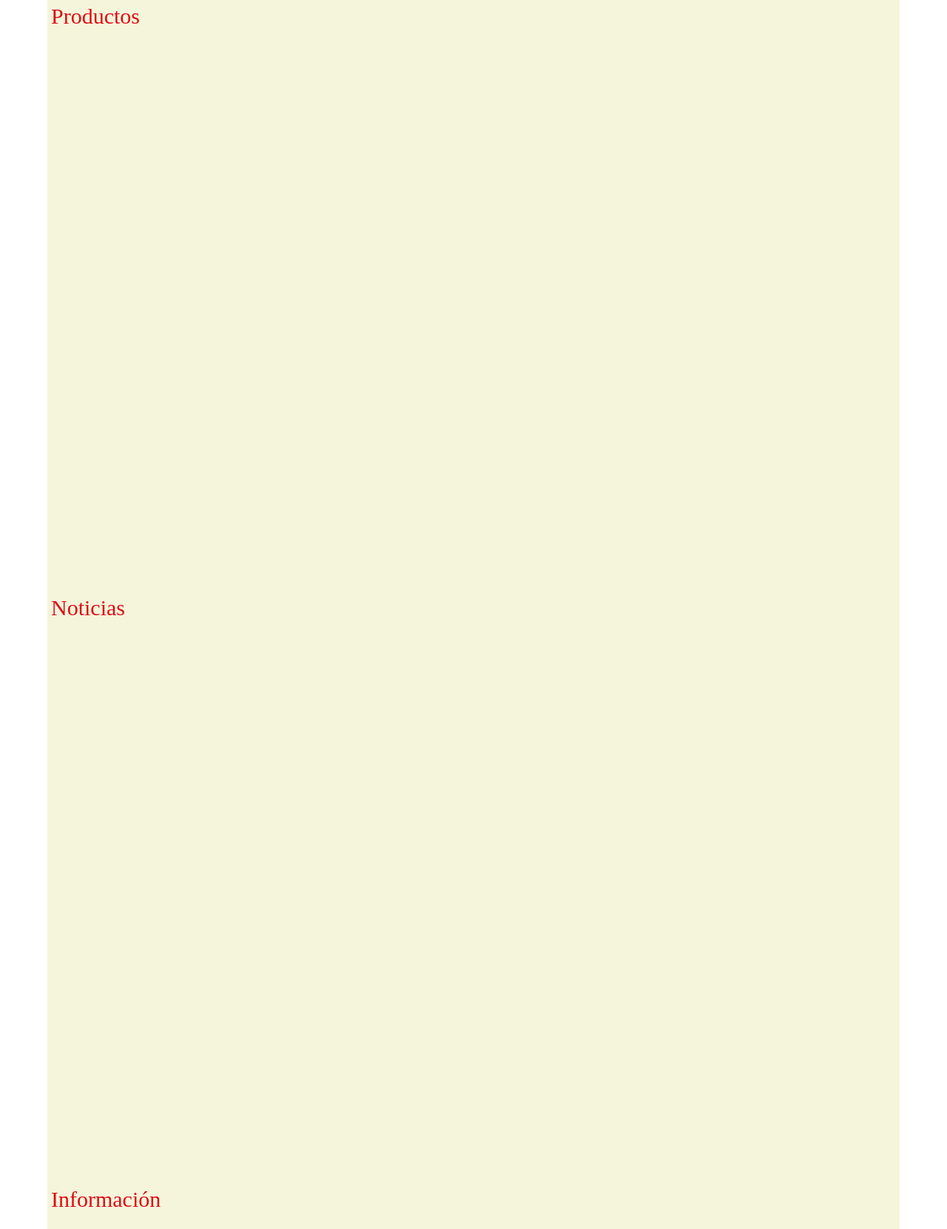
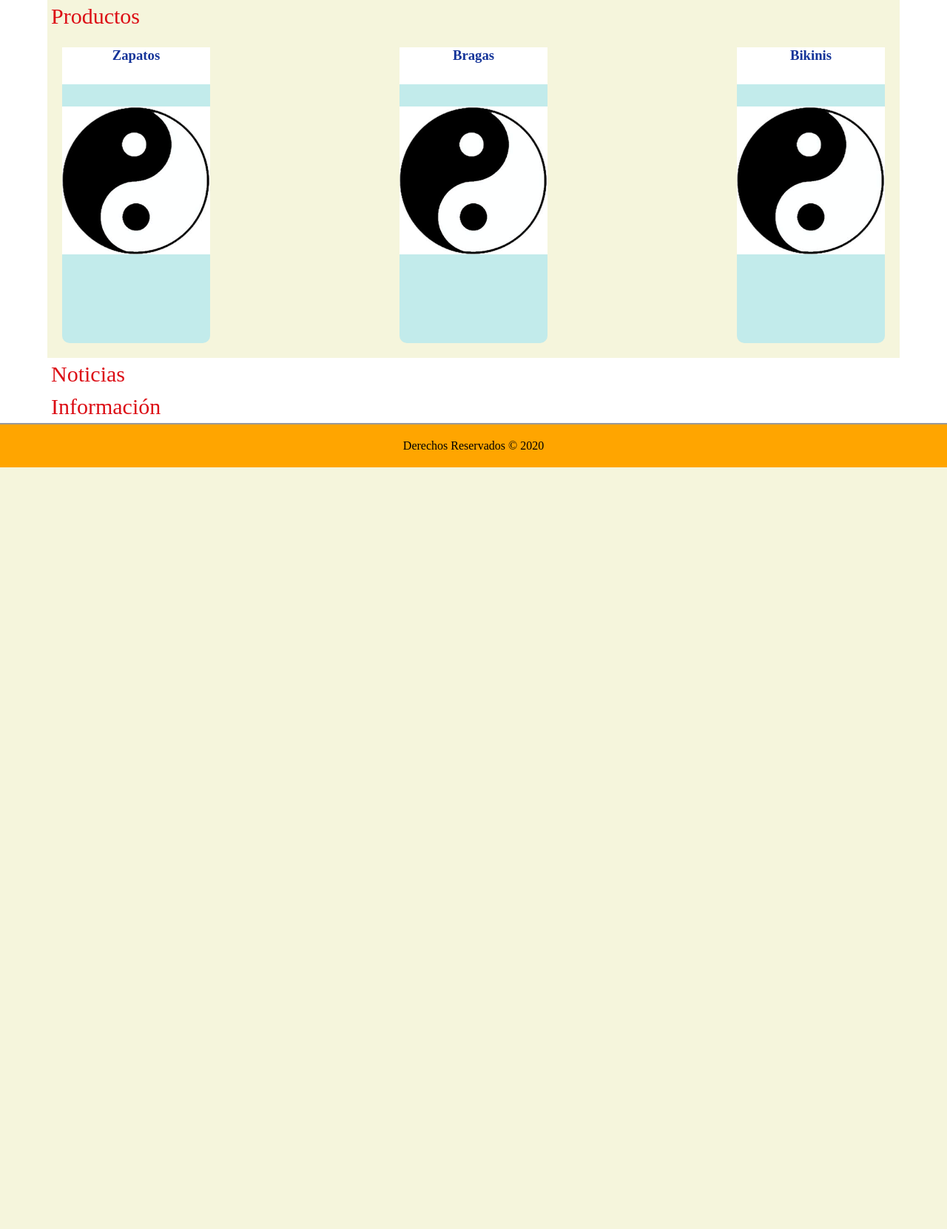
Before and after one commit to zulean1/Paginas-Web, a PHP site: page /public/views/Pagina.html in a window 1280 px wide. Shown: the part 258-1920 px from the top of the page at 74% size. After the commit the page ends 890 px from the top, so only its background shows below. Run offline with PHP 8.4, Linux system fonts and the light colour scheme.

Commit message:
agregando estilos a la carpeta pagina, creando el contenido, agregando estilos a las card

```diff
--- a/Pagina/public/css/estilo.css
+++ b/Pagina/public/css/estilo.css
@@ -4,7 +4,7 @@
  }
 
 .content{
- height: 100vh;
+
  width: 100%;
  overflow: hidden;
 }
@@ -61,7 +61,6 @@
 
 .menu{
     width: 90%;
-    background: beige;
     margin-right: 5%;
     margin-left: 5%;
 }
@@ -71,6 +70,62 @@
     font-size: 30px;
     font-weight: 300;
     color: #DC0D15;
+}
+
+.productos{
+    padding: 0;
+    background: beige;
+}
+
+.container_card{
+    display: flex;
+    justify-content: space-between;
+    flex-wrap: wrap;
+    margin: 10px;
+    padding: 10px
+}
+
+.card{
+
+   width: 200px;
+   height: 400px;;
+   background: #C2EBEB;
+   border-radius: 10px;
+
+
+}
+
+.card__text{
+
+    width: inherit;
+    height: 50px;
+    background: white;
+    color: #143499;
+    text-align: center;
+
+}
+
+.card_img{
+    width: inherit;
+    height: inherit;
+    display: flex;
+    justify-content: center;
+    padding-top: 30px;
+    padding-bottom: 30px;
+}
+
+
+.img{
+    border-radius: inherit;
+    border: inherit;
+    width: 200px;
+    height: 200px;
+}
+
+.card__footer{
+    width: inherit;
+    height: 100px;
+    background: #CA2D14;
 }
 
 
--- a/Pagina/public/views/Pagina.html
+++ b/Pagina/public/views/Pagina.html
@@ -24,6 +24,38 @@
        <main class="menu ">
            <section class="productos content">
                <h2 class="subtitulo">Productos</h2>
+               <div class="container_card">
+                   <div class="card">
+                       <h3 class="card__text">Zapatos</h3>
+                       <div class="card_img">
+                          <img class="img" src="../img/yin_yan.jpg">
+                       </div>
+                        <div class="card__footer">
+                              <h3 class="card__text--modifier">Precio: 3.$</h3>
+                          <a class="button" href="">Comprar</a>
+                       </div>
+                   </div>
+                     <div class="card">
+                        <h3 class="card__text">Bragas</h3>
+                         <div class="card_img">
+                          <img  class="img" src="../img/yin_yan.jpg">
+                       </div>
+                       <div class="card__footer">
+                            <h3 class="card__text--modifier">Precio: 3.$</h3>
+                              <a class="button" href="">Comprar</a>
+                       </div>
+                   </div>
+                     <div class="card">
+                        <h3 class="card__text">Bikinis</h3>
+                         <div class="card_img">
+                          <img  class="img" src="../img/yin_yan.jpg">
+                       </div>
+                        <div class="card__footer">
+                            <h3 class="card__text--modifier">Precio: 3.$</h3>
+                          <a class="button" href="">Comprar</a>
+                       </div>
+                   </div>
+               </div>
            </section>
 
            <section class="noticias content">
```
